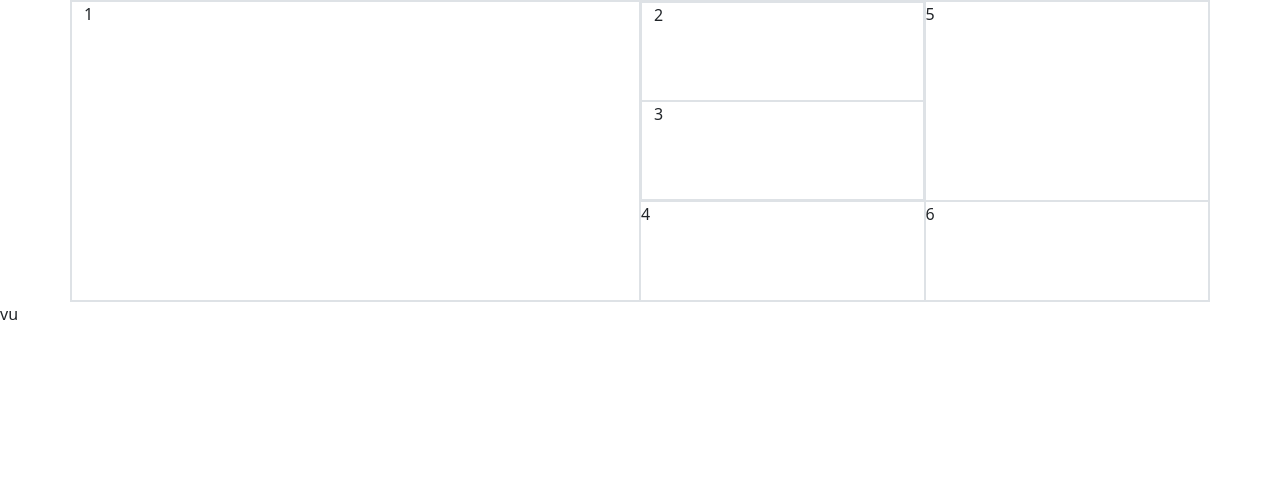
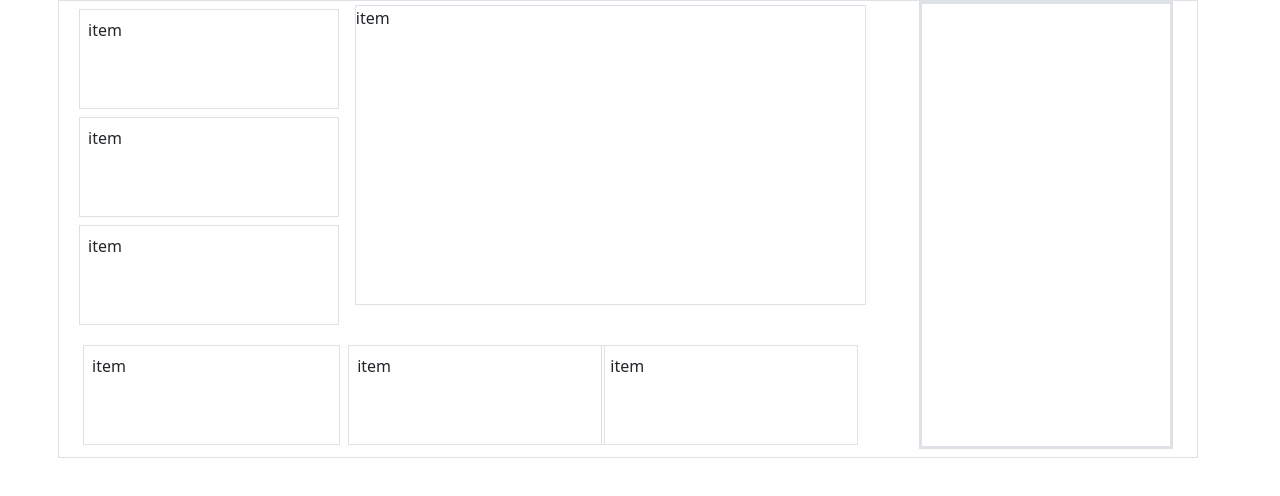
Before and after one commit to vudogithub/vu_training, a website: page SASS/index.html in a window 1280 px wide. Drawn offline with nearby package versions, Linux system fonts and the light colour scheme.

Commit message:
Signed-off-by: vũ Đỗ <vudo14960@gmail.com>

```diff
--- a/SASS/index.html
+++ b/SASS/index.html
@@ -10,41 +10,64 @@
     <link href="https://cdnjs.cloudflare.com/ajax/libs/font-awesome/5.13.0/css/all.min.css" rel="stylesheet">
 </head>
 <body>
-<div class="container border">
-    <div class="row ">
-        <div class="col-6 border ">
-            1
-        </div>
-        <div class="col-6">
-            <!-- ben trai 2,3,4 -->
-            <div class="row ">
-                <div class="col-6">
-                    <div class="row border" style="height: 200px">
-                        <div class="border">
-                            2
+<div class="container">
+    <div class="row  " >
+        <div class=" row col-12 border">
+
+            <!-- ben trai -->
+            <div class="col-9  ">
+                <!-- dofng 1 gom` 3 o vuong trai 1 o vuong to ben phai -->
+                <div class="row col-12 p-1">
+                    <div class="col-4">
+                        <div class="row p-1">
+                            <div class="col-12 p-2 border" style="height: 100px;">
+                                item
+                            </div>
                         </div>
-                        <div class="border">
-                            3
+                        <div class="row p-1">
+                            <div class="col-12 p-2 border" style="height: 100px;">
+                                item
+                            </div>
+                        </div>
+                        <div class="row p-1">
+                            <div class="col-12 p-2 border"  style="height: 100px;">
+                                item
+                            </div>
                         </div>
                     </div>
-                    <div class="row border" style="height: 100px">
-                        4
+                    <div class="col-8" >
+                        <div class="col-12 border" style="height: 300px;">
+                            item
+                        </div>
                     </div>
                 </div>
-                <!--ben phai 5,6-->
-                <div class="col-6">
-                    <div class="row border" style="height: 200px">
-                        5
+                <!-- dong 2 gom 3 o vuong phia duoi -->
+                <div class=" row col-12  p-2">
+                    <div class="col-4 p-1">
+                        <div class="col-12 p-2 border"  style="height: 100px;">
+                            item
+                        </div>
                     </div>
-                    <div class="row border" style="height: 100px">
-                        6
+                    <div class="col-4 p-1">
+                        <div class="col-12 p-2 border"  style="height: 100px;">
+                            item
+                        </div>
+                    </div>
+                    <div class="row col-4 p-1">
+                        <div class="col-12 p-2 border"  style="height: 100px;">
+                            item
+                        </div>
                     </div>
                 </div>
+            </div>
+            <!-- ben phai -->
+            <div class="col-3 mb-2"  >
+                    <div class="border border-3 h-100"></div>
             </div>
         </div>
     </div>
 </div>
-vu
+
 </div>
 </body>
 <script type="text/javascript" src="./node_modules/jquery/dist/jquery.min.js"></script>
```
